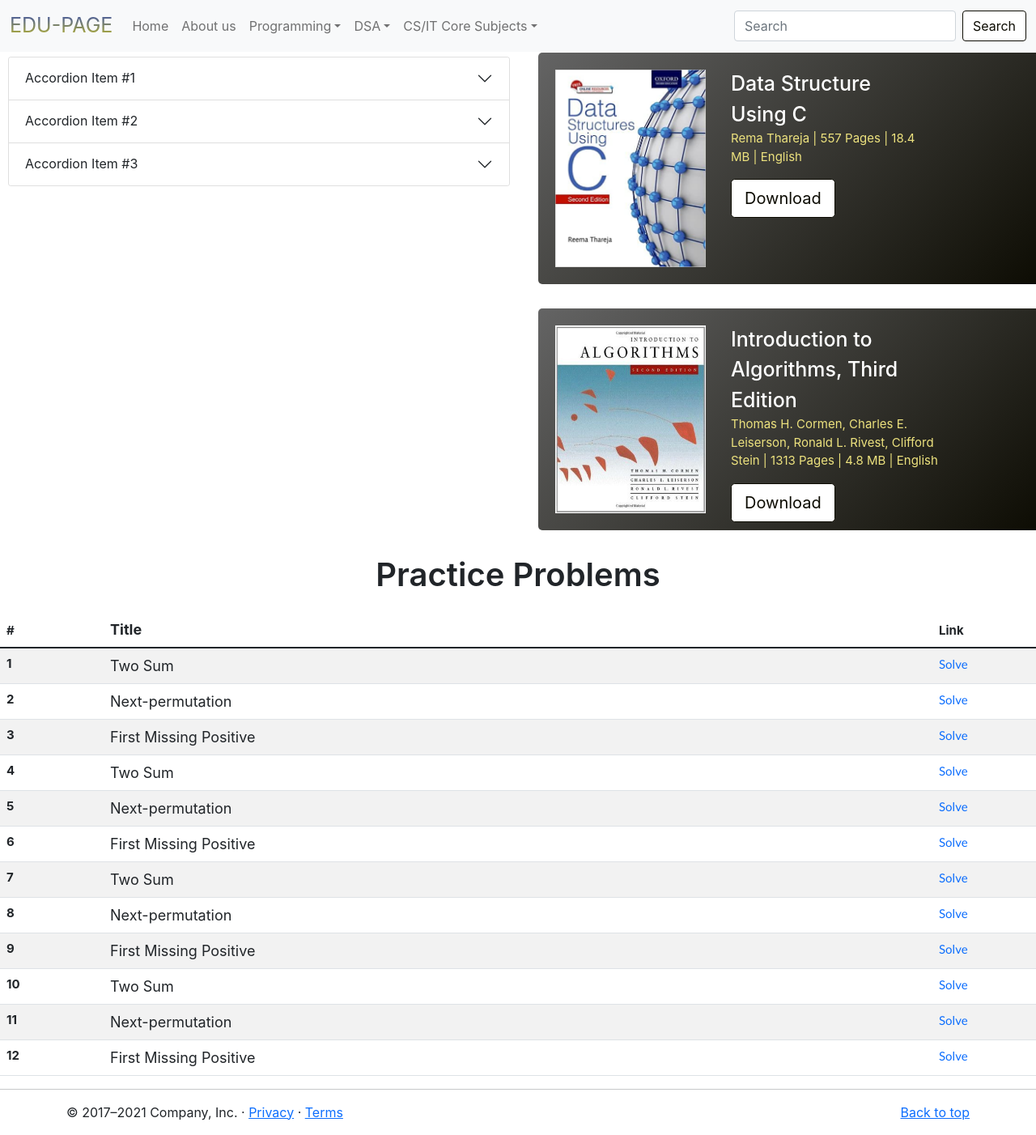
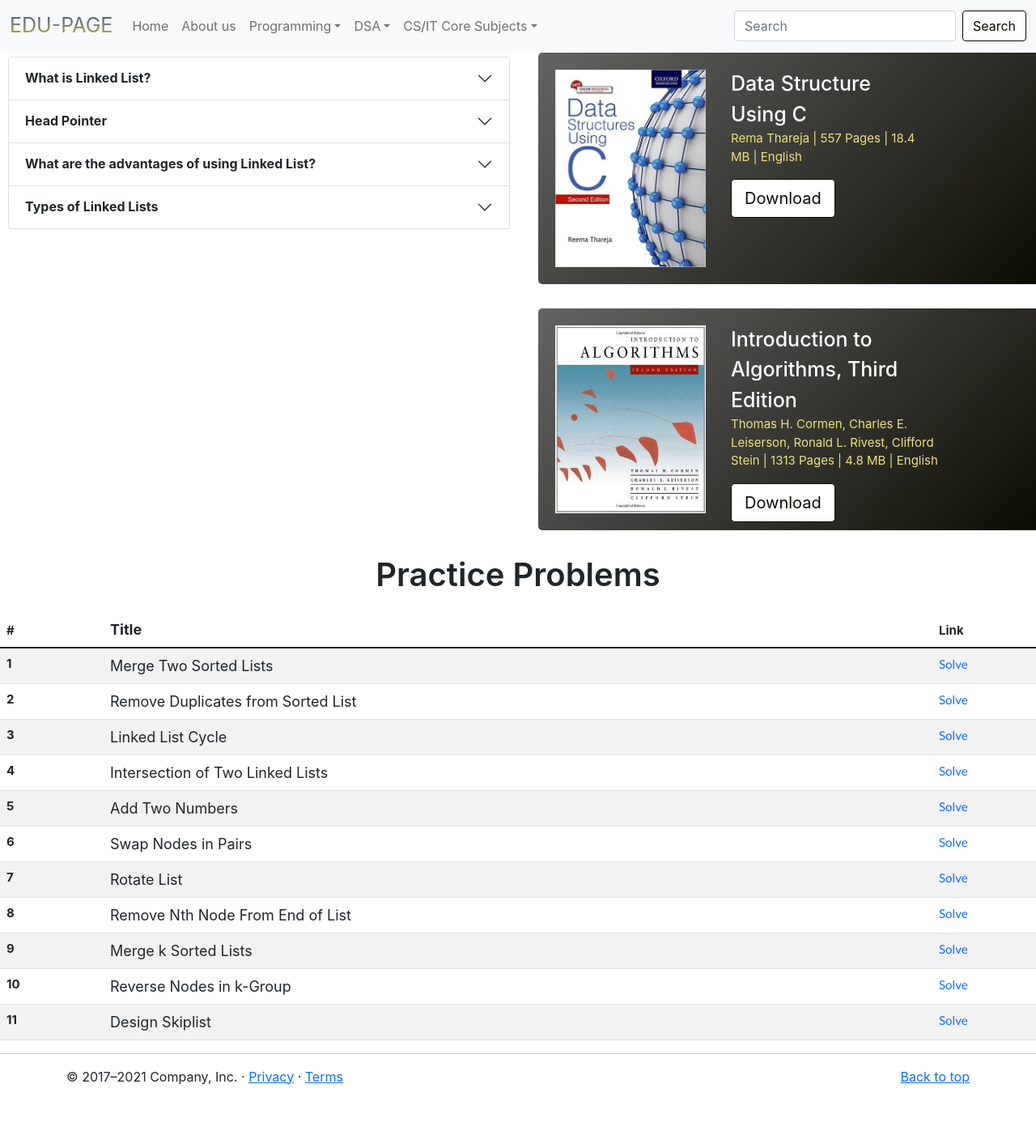
Before and after one commit to gdsc-gcect/edu-page, a React (Create React App) app: page /dsa/linked in a window 1280 px wide. Shown: the whole page at 81% size. After the commit the page ends 1358 px from the top, so only its background shows below. Built offline with nearby package versions, Linux system fonts and the light colour scheme.

Commit message:
Linked List page updated

```diff
--- a/src/components/Linked.js
+++ b/src/components/Linked.js
@@ -12,36 +12,55 @@ export default function Linked() {
   <div className="accordion-item">
     <h2 className="accordion-header" id="panelsStayOpen-headingOne">
       <button className="accordion-button collapsed" type="button" data-bs-toggle="collapse" data-bs-target="#panelsStayOpen-collapseOne" aria-expanded="false" aria-controls="panelsStayOpen-collapseOne">
-        Accordion Item #1
+        <strong>What is Linked List?</strong>
       </button>
     </h2>
     <div id="panelsStayOpen-collapseOne" className="accordion-collapse collapse " aria-labelledby="panelsStayOpen-headingOne">
       <div className="accordion-body">
-        <strong>This is the first item's accordion body.</strong> It is shown by default, until the collapse plugin adds the appropriate classes that we use to style each element. These classes control the overall appearance, as well as the showing and hiding via CSS transitions. You can modify any of this with custom CSS or overriding our default variables. It's also worth noting that just about any HTML can go within the <code>.accordion-body</code>, though the transition does limit overflow.
+      A linked list is a linear data structure, in which the elements are not stored at contiguous memory locations. It consists of nodes where each node contains a data field and a pointer which points to the next node in the list.
       </div>
     </div>
   </div>
   <div className="accordion-item">
     <h2 className="accordion-header" id="panelsStayOpen-headingTwo">
       <button className="accordion-button collapsed" type="button" data-bs-toggle="collapse" data-bs-target="#panelsStayOpen-collapseTwo" aria-expanded="false" aria-controls="panelsStayOpen-collapseTwo">
-        Accordion Item #2
+        <strong>Head Pointer</strong>
       </button>
     </h2>
     <div id="panelsStayOpen-collapseTwo" className="accordion-collapse collapse" aria-labelledby="panelsStayOpen-headingTwo">
       <div className="accordion-body">
-        <strong>This is the second item's accordion body.</strong> It is hidden by default, until the collapse plugin adds the appropriate classes that we use to style each element. These classes control the overall appearance, as well as the showing and hiding via CSS transitions. You can modify any of this with custom CSS or overriding our default variables. It's also worth noting that just about any HTML can go within the <code>.accordion-body</code>, though the transition does limit overflow.
+      In the linked list there is a <strong>head pointer</strong>, which points to the first element of the linked list, and if the list is empty then it simply points to null or nothing.
       </div>
     </div>
   </div>
   <div className="accordion-item">
     <h2 className="accordion-header" id="panelsStayOpen-headingThree">
       <button className="accordion-button collapsed" type="button" data-bs-toggle="collapse" data-bs-target="#panelsStayOpen-collapseThree" aria-expanded="false" aria-controls="panelsStayOpen-collapseThree">
-        Accordion Item #3
+        <strong>What are the advantages of using Linked List?</strong>
       </button>
     </h2>
     <div id="panelsStayOpen-collapseThree" className="accordion-collapse collapse" aria-labelledby="panelsStayOpen-headingThree">
       <div className="accordion-body">
-        <strong>This is the third item's accordion body.</strong> It is hidden by default, until the collapse plugin adds the appropriate classes that we use to style each element. These classes control the overall appearance, as well as the showing and hiding via CSS transitions. You can modify any of this with custom CSS or overriding our default variables. It's also worth noting that just about any HTML can go within the <code>.accordion-body</code>, though the transition does limit overflow.
+      Here are a few advantages of a linked list that is listed below, it will help you understand why it is necessary to know. <br />
+
+<strong>Dynamic Data structure:</strong>  The size of memory can be allocated or de-allocated at run time based on the operation insertion or deletion. <br />
+<strong> of Insertion/Deletion:</strong> The insertion and deletion of elements are simpler than arrays since no elements need to be shifted after insertion and deletion, Just the address needed to be updated. <br />
+<strong>Efficient Memory Utilization:</strong> As we know Linked List is a dynamic data structure the size increases or decreases as per the requirement so this avoids the wastage of memory. <br />
+<strong>Implementation:</strong> Various advanced data structures can be implemented using a linked list like a stack, queue, graph, hash maps, etc.
+      </div>
+    </div>
+  </div>
+  <div className="accordion-item">
+    <h2 className="accordion-header" id="panelsStayOpen-headingTwo">
+      <button className="accordion-button collapsed" type="button" data-bs-toggle="collapse" data-bs-target="#panelsStayOpen-collapseTwo" aria-expanded="false" aria-controls="panelsStayOpen-collapseTwo">
+        <strong>Types of Linked Lists</strong>
+      </button>
+    </h2>
+    <div id="panelsStayOpen-collapseTwo" className="accordion-collapse collapse" aria-labelledby="panelsStayOpen-headingTwo">
+      <div className="accordion-body">
+      <strong>1. Single linked list <br /></strong>
+      <strong>2. Double linked list <br /></strong>
+      <strong>3. Circular linked list <br /></strong>
       </div>
     </div>
   </div>
@@ -90,64 +109,70 @@ export default function Linked() {
   <tbody>
     <tr>
       <th scope="row"className='num'>1</th>
-      <td className='prob-name'>Two Sum</td>
-      <td className='prob-link'><a className="problem-link" href="https://leetcode.com/problems/two-sum/" role="button"target={'_blank'} rel="noopener noreferrer">Solve</a></td>
+      <td className='prob-name'>Merge Two Sorted Lists</td>
+      <td className='prob-link'><a className="problem-link" href="https://leetcode.com/problems/merge-two-sorted-lists/" role="button"target={'_blank'} rel="noopener noreferrer">Solve</a></td>
     </tr>
+
     <tr>
       <th scope="row" className='num'>2</th>
-      <td className='prob-name'>Next-permutation</td>
-      <td className='prob-link'><a className="problem-link" href="https://leetcode.com/problems/next-permutation/" role="button" target={'_blank'} rel="noopener noreferrer">Solve</a></td>
+      <td className='prob-name'>Remove Duplicates from Sorted List</td>
+      <td className='prob-link'><a className="problem-link" href="https://leetcode.com/problems/remove-duplicates-from-sorted-list/" role="button" target={'_blank'} rel="noopener noreferrer">Solve</a></td>
     </tr>
+
     <tr>
       <th scope="row" className='num'>3</th>
-      <td className='prob-name'>First Missing Positive</td>
-      <td className='prob-link'target={'_blank'}><a className="problem-link" href="https://leetcode.com/problems/first-missing-positive/" role="button" rel="noopener noreferrer">Solve</a></td>
+      <td className='prob-name'>Linked List Cycle</td>
+      <td className='prob-link'target={'_blank'}><a className="problem-link" href="https://leetcode.com/problems/linked-list-cycle/" role="button" target={'_blank'} rel="noopener noreferrer">Solve</a></td>
     </tr>
+
     <tr>
-      <th scope="row"className='num'>4</th>
-      <td className='prob-name'>Two Sum</td>
-      <td className='prob-link'><a className="problem-link" href="https://leetcode.com/problems/two-sum/" role="button"target={'_blank'} rel="noopener noreferrer">Solve</a></td>
+      <th scope="row" className='num'>4</th>
+      <td className='prob-name'>Intersection of Two Linked Lists</td>
+      <td className='prob-link'target={'_blank'}><a className="problem-link" href="https://leetcode.com/problems/intersection-of-two-linked-lists/" role="button" target={'_blank'} rel="noopener noreferrer">Solve</a></td>
     </tr>
+
     <tr>
       <th scope="row" className='num'>5</th>
-      <td className='prob-name'>Next-permutation</td>
-      <td className='prob-link'><a className="problem-link" href="https://leetcode.com/problems/next-permutation/" role="button" target={'_blank'} rel="noopener noreferrer">Solve</a></td>
+      <td className='prob-name'>Add Two Numbers</td>
+      <td className='prob-link'target={'_blank'}><a className="problem-link" href="https://leetcode.com/problems/add-two-numbers/" role="button" target={'_blank'} rel="noopener noreferrer">Solve</a></td>
     </tr>
+
     <tr>
       <th scope="row" className='num'>6</th>
-      <td className='prob-name'>First Missing Positive</td>
-      <td className='prob-link'target={'_blank'}><a className="problem-link" href="https://leetcode.com/problems/first-missing-positive/" role="button" rel="noopener noreferrer">Solve</a></td>
+      <td className='prob-name'>Swap Nodes in Pairs</td>
+      <td className='prob-link'target={'_blank'}><a className="problem-link" href="https://leetcode.com/problems/swap-nodes-in-pairs/" role="button" target={'_blank'} rel="noopener noreferrer">Solve</a></td>
     </tr>
+
     <tr>
-      <th scope="row"className='num'>7</th>
-      <td className='prob-name'>Two Sum</td>
-      <td className='prob-link'><a className="problem-link" href="https://leetcode.com/problems/two-sum/" role="button"target={'_blank'} rel="noopener noreferrer">Solve</a></td>
+      <th scope="row" className='num'>7</th>
+      <td className='prob-name'>Rotate List</td>
+      <td className='prob-link'target={'_blank'}><a className="problem-link" href="https://leetcode.com/problems/rotate-list/" role="button" target={'_blank'} rel="noopener noreferrer">Solve</a></td>
     </tr>
+
     <tr>
       <th scope="row" className='num'>8</th>
-      <td className='prob-name'>Next-permutation</td>
-      <td className='prob-link'><a className="problem-link" href="https://leetcode.com/problems/next-permutation/" role="button" target={'_blank'} rel="noopener noreferrer">Solve</a></td>
+      <td className='prob-name'>Remove Nth Node From End of List</td>
+      <td className='prob-link'target={'_blank'}><a className="problem-link" href="https://leetcode.com/problems/remove-nth-node-from-end-of-list/" role="button" target={'_blank'} rel="noopener noreferrer">Solve</a></td>
     </tr>
+
     <tr>
       <th scope="row" className='num'>9</th>
-      <td className='prob-name'>First Missing Positive</td>
-      <td className='prob-link'target={'_blank'} rel="noopener noreferrer"><a className="problem-link" href="https://leetcode.com/problems/first-missing-positive/" role="button" >Solve</a></td>
+      <td className='prob-name'>Merge k Sorted Lists</td>
+      <td className='prob-link'target={'_blank'}><a className="problem-link" href="https://leetcode.com/problems/merge-k-sorted-lists/" role="button" target={'_blank'} rel="noopener noreferrer">Solve</a></td>
     </tr>
+
     <tr>
-      <th scope="row"className='num'>10</th>
-      <td className='prob-name'>Two Sum</td>
-      <td className='prob-link'><a className="problem-link" href="https://leetcode.com/problems/two-sum/" role="button"target={'_blank'} rel="noopener noreferrer">Solve</a></td>
+      <th scope="row" className='num'>10</th>
+      <td className='prob-name'>Reverse Nodes in k-Group</td>
+      <td className='prob-link'target={'_blank'}><a className="problem-link" href="https://leetcode.com/problems/reverse-nodes-in-k-group/" role="button" target={'_blank'} rel="noopener noreferrer">Solve</a></td>
     </tr>
+
     <tr>
       <th scope="row" className='num'>11</th>
-      <td className='prob-name'>Next-permutation</td>
-      <td className='prob-link'><a className="problem-link" href="https://leetcode.com/problems/next-permutation/" role="button" target={'_blank'} rel="noopener noreferrer">Solve</a></td>
+      <td className='prob-name'>Design Skiplist</td>
+      <td className='prob-link'target={'_blank'}><a className="problem-link" href="https://leetcode.com/problems/design-skiplist/" role="button" target={'_blank'} rel="noopener noreferrer">Solve</a></td>
     </tr>
-    <tr>
-      <th scope="row" className='num'>12</th>
-      <td className='prob-name'>First Missing Positive</td>
-      <td className='prob-link'target={'_blank'} rel="noopener noreferrer"><a className="problem-link" href="https://leetcode.com/problems/first-missing-positive/" role="button">Solve</a></td>
-    </tr>
+
   </tbody>
 </table>
 </div>
```
